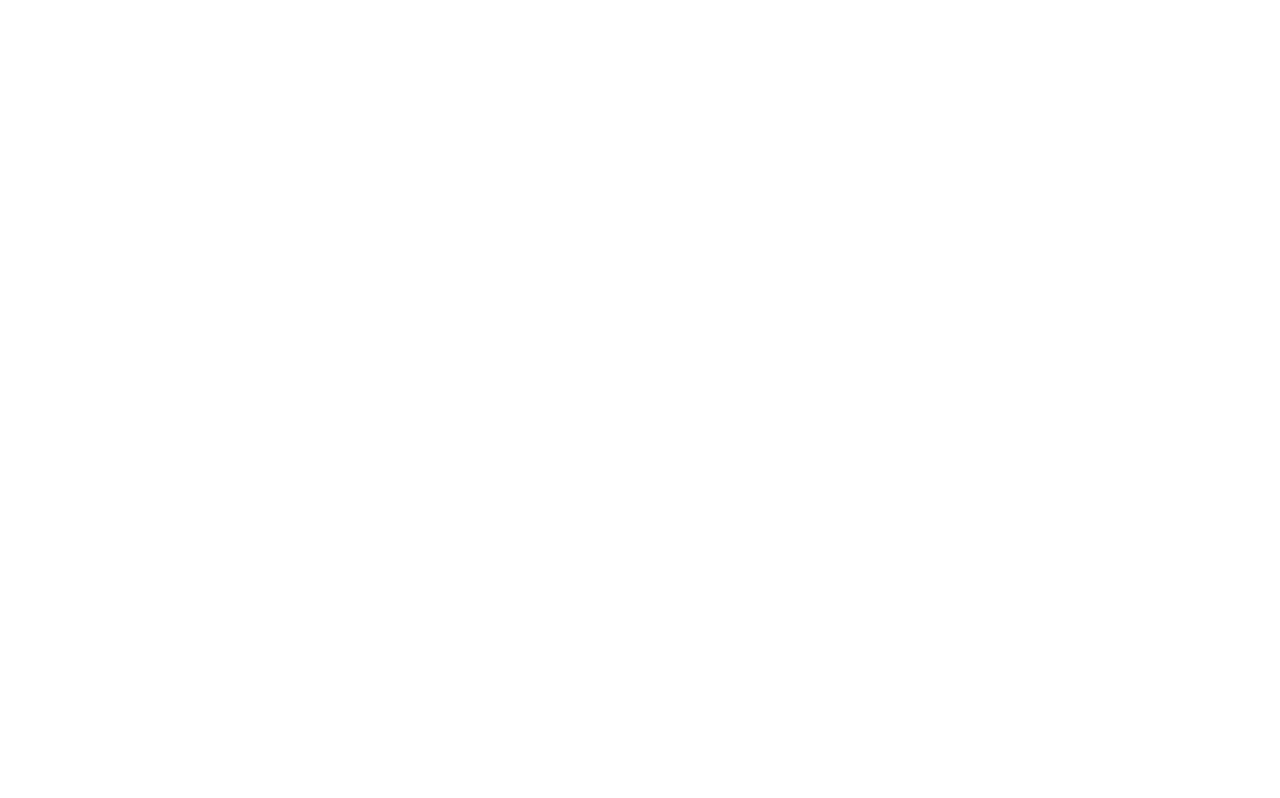
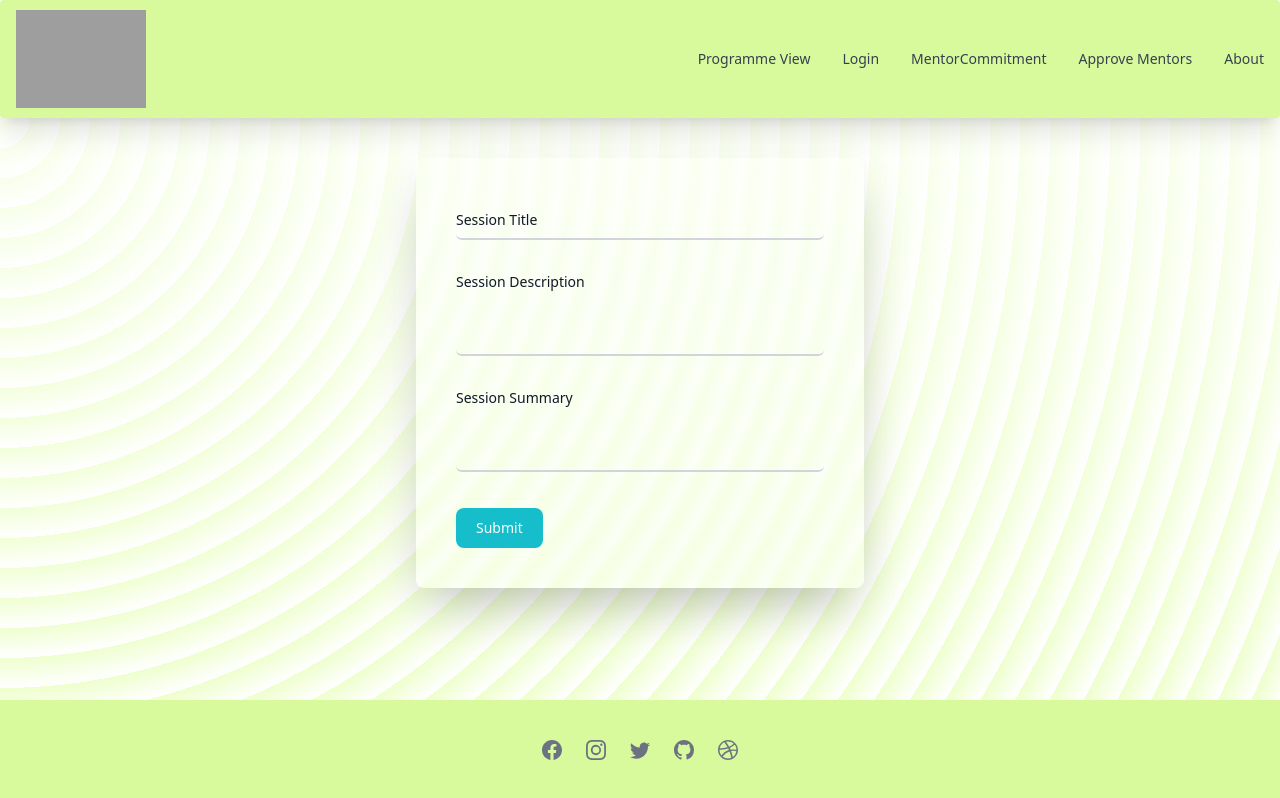
Before and after one commit to Souryadeep713101/anudeep, a React (Create React App) app: page /sessionPlan in a window 1280 px wide. Before the commit this address had no page. Built offline with nearby package versions, Linux system fonts and the light colour scheme; grey boxes are pictures that could not be loaded.

Commit message:
login api added, session plan ui done

```diff
--- a/src/App.js
+++ b/src/App.js
@@ -5,8 +5,10 @@
 import About from "./Components/About";
 import MentorCommitment from "./Components/MentorCommitment";
 import Approvals from "./Components/Approvals";
+import SessionPlan from "./Components/SessionPlan";
 import { ToastContainer } from "react-toastify";
 import 'react-toastify/dist/ReactToastify.css';
+import StudentDetails from "./Components/StudentDetails";
 function App() {
   return (
    <>
@@ -20,6 +22,8 @@
         <Route path='/MentorCommitment'  element={<MentorCommitment/>}/>
         <Route path='/ApproveMentor'  element={<Approvals/>}/>
         <Route path='/about'  element={<About/>}/>
+        <Route path='/sessionPlan'  element={<SessionPlan />}/>
+        <Route path='/studentDetails'  element={<StudentDetails />}/>
         </Route>
 
   </Routes>
--- a/src/Components/Login.jsx
+++ b/src/Components/Login.jsx
@@ -6,17 +6,17 @@
 export default function Login() {
   const [username, setUsername] = useState("");
   const [password, setPassword] = useState("");
-  const [response, setResponse] = useState({ success: "", userType: "" });
+  const [response, setResponse] = useState({});
 
   const handleSubmit = async (e) => {
     e.preventDefault();
     try {
-      const apiEndpoint = "http://localhost:8080/mentor/login";
-      const requestBody = { username, password };
+      const apiEndpoint =
+        "http://143.110.181.19/mentoring-api/public/api/login";
+      const requestBody = { user_id: username, password: password };
 
-      const response = await axios.post(apiEndpoint, requestBody);
+      const responseRecv = await axios.post(apiEndpoint, requestBody);
 
-      if (response.success) {
       toast.success("Login successful!", {
         position: "top-right",
         autoClose: 5000, // milliseconds
@@ -24,17 +24,8 @@
         closeOnClick: true,
         pauseOnHover: true,
       });
-      } else {
-        toast.success("Wrong username or password!", {
-          position: "top-right",
-          autoClose: 5000, // milliseconds
-          hideProgressBar: false,
-          closeOnClick: true,
-          pauseOnHover: true,
-        });
-      }
 
-      setResponse({ ...response });
+      setResponse({ responseRecv });
       console.log(response);
     } catch (e) {
       toast.error("Login failed. Please try again.", {
--- /dev/null
+++ b/src/Components/SessionPlan.jsx
@@ -0,0 +1,84 @@
+import React, { useState } from "react";
+export default function SessionPlan() {
+  const [title, setTitle] = useState("");
+  const [description, setDescription] = useState("");
+  const [summary, setSummary] = useState("");
+
+  const handleSubmit = async (e) => {
+    e.preventDefault();
+    console.log({ title, description, summary });
+    setTitle("");
+    setDescription("");
+    setSummary("");
+  };
+
+  return (
+    <div className="">
+      <div className="max-w-md min-w-60 mx-auto w-4/5 h-4/5 backdrop-blur-[5px] bg-[rgba(255,255,255,0.1)] rounded-lg shadow-2xl">
+        <form class="max-w-md mx-auto p-6 md:p-10 " onSubmit={handleSubmit}>
+          <div class="relative z-0 w-full mb-5 group">
+            <input
+              type="text"
+              name="session-title"
+              id="session-title"
+              class="block py-2.5 px-0 w-full text-sm text-gray-900 bg-transparent border-0 border-b-2 rounded-md border-gray-300 appearance-none focus:outline-none focus:ring-0 hover:border-teal-400 focus:border-teal-400 peer"
+              placeholder=" "
+              value={title}
+              onChange={(e) => setTitle(e.target.value)}
+              required
+            />
+            <label
+              for="session-title"
+              class="peer-hover:font-medium peer-focus:font-medium absolute text-sm text-gray-900 dark:text-gray-400 duration-300 transform -translate-y-6 scale-75 top-3 -z-10 origin-[0] peer-hover:start-0 peer-focus:start-0 rtl:peer-hover:translate-x-1/4 rtl:peer-focus:translate-x-1/4 rtl:peer-hover:left-auto rtl:peer-focus:left-auto peer-hover:text-teal-400 peer-focus:text-teal-400 peer-placeholder-shown:scale-100 peer-placeholder-shown:translate-y-0 peer-hover:scale-75 peer-hover:-translate-y-6 peer-focus:scale-75 peer-focus:-translate-y-6"
+            >
+              Session Title
+            </label>
+          </div>
+          <div class="relative z-0 w-full mb-5 group">
+            <textarea
+              type="text"
+              name="session-description"
+              id="session-description"
+              class="block py-2.5 px-0 w-full h-24 resize-none text-sm text-gray-900 bg-transparent border-0 border-b-2 rounded-md border-gray-300 appearance-none focus:outline-none focus:ring-0 hover:border-teal-400 focus:border-teal-400 peer"
+              placeholder=" "
+              value={description}
+              onChange={(e) => setDescription(e.target.value)}
+              required
+            />
+            <label
+              for="session-description"
+              class="peer-hover:font-medium peer-focus:font-medium absolute text-sm text-gray-900 dark:text-gray-400 duration-300 transform -translate-y-6 scale-75 top-3 -z-10 origin-[0] peer-hover:start-0 peer-focus:start-0 rtl:peer-hover:translate-x-1/4 rtl:peer-focus:translate-x-1/4 rtl:peer-hover:left-auto rtl:peer-focus:left-auto peer-hover:text-teal-400 peer-focus:text-teal-400 peer-placeholder-shown:scale-100 peer-placeholder-shown:translate-y-0 peer-hover:scale-75 peer-hover:-translate-y-6 peer-focus:scale-75 peer-focus:-translate-y-6"
+            >
+              Session Description
+            </label>
+          </div>
+          <div class="relative z-0 w-full mb-5 group">
+            <textarea
+              type="text"
+              name="session-summary"
+              id="session-summary"
+              class="block py-2.5 px-0 w-full h-24 resize-none text-sm text-gray-900 bg-transparent border-0 border-b-2 rounded-md border-gray-300 appearance-none focus:outline-none focus:ring-0 hover:border-teal-400 focus:border-teal-400 peer"
+              placeholder=" "
+              value={summary}
+              onChange={(e) => setSummary(e.target.value)}
+              required
+            />
+            <label
+              for="session-summary"
+              class="peer-hover:font-medium peer-focus:font-medium absolute text-sm text-gray-900 dark:text-gray-400 duration-300 transform -translate-y-6 scale-75 top-3 -z-10 origin-[0] peer-hover:start-0 peer-focus:start-0 rtl:peer-hover:translate-x-1/4 rtl:peer-focus:translate-x-1/4 rtl:peer-hover:left-auto rtl:peer-focus:left-auto peer-hover:text-teal-400 peer-focus:text-teal-400 peer-placeholder-shown:scale-100 peer-placeholder-shown:translate-y-0 peer-hover:scale-75 peer-hover:-translate-y-6 peer-focus:scale-75 peer-focus:-translate-y-6"
+            >
+              Session Summary
+            </label>
+          </div>
+
+          <button
+            type="submit"
+            className="mt-4 text-white bg-teal-400 hover:bg-teal-500 focus:outline-none font-medium rounded-lg text-sm self-center w-auto px-5 py-2.5 text-center dark:bg-teal-400 dark:hover:bg-teal-500 duration-200 focus:shadow-inner hover:shadow-inner"
+          >
+            Submit
+          </button>
+        </form>
+      </div>
+    </div>
+  );
+}
--- /dev/null
+++ b/src/Components/StudentDetails.jsx
@@ -0,0 +1,4 @@
+import React from "react"
+export default function StudentDetails(){
+    return <div>hi</div>
+}
```
Lines whose indentation alone changed are shown as unchanged.
